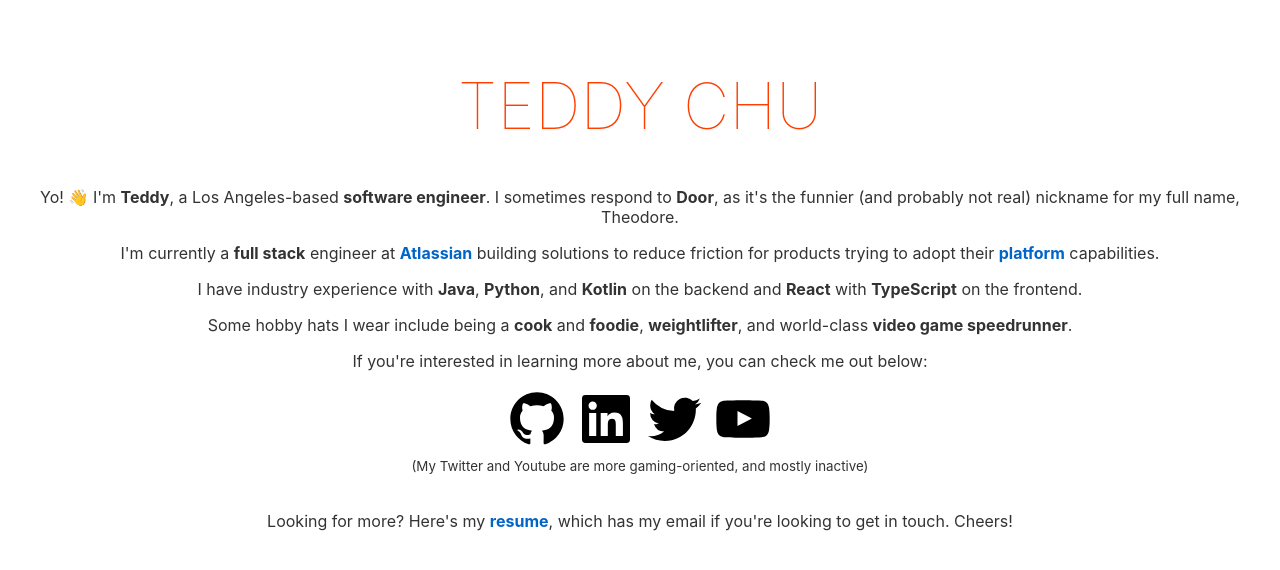
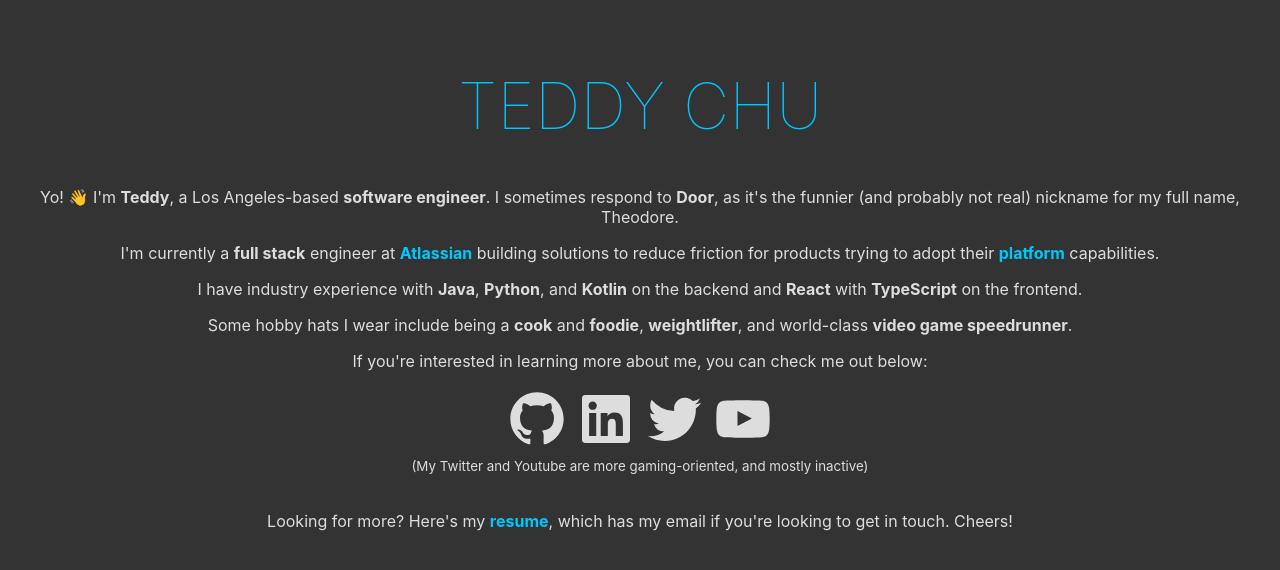
Before and after one commit to tedzchu/v2, a Svelte app: page / in a window 1280 px wide. Shown: the top 570 px of the page. Built offline with nearby package versions, Linux system fonts and the light colour scheme.

Commit message:
But make it dork

```diff
--- a/public/global.css
+++ b/public/global.css
@@ -1,11 +1,12 @@
 html, body {
+	background-color: #333;
 	position: relative;
 	width: 100%;
 	height: 100%;
 }
 
 body {
-	color: #333;
+	color: #ddd;
 	margin: 0;
 	padding: 8px;
 	box-sizing: border-box;
@@ -13,7 +14,7 @@ body {
 }
 
 a {
-	color: rgb(0,100,200);
+	color: #00c8ff;
 	text-decoration: none;
 }
 
@@ -22,7 +23,7 @@ a:hover {
 }
 
 a:visited {
-	color: rgb(0,80,160);
+	color: rgb(0, 110, 230);
 }
 
 label {
--- a/src/App.svelte
+++ b/src/App.svelte
@@ -59,7 +59,7 @@
   }
 
   h1 {
-    color: #ff3e00;
+    color: #00c6ff;
     text-transform: uppercase;
     font-size: 3em;
     font-weight: 100;
--- a/src/components/Icon.svelte
+++ b/src/components/Icon.svelte
@@ -8,22 +8,22 @@
     {
       box: 24,
       name: "github",
-      svg: `<g><path d="M12 2C6.477 2 2 6.477 2 12c0 4.419 2.865 8.166 6.839 9.489.5.09.682-.218.682-.484 0-.236-.009-.866-.014-1.699-2.782.602-3.369-1.34-3.369-1.34-.455-1.157-1.11-1.465-1.11-1.465-.909-.62.069-.608.069-.608 1.004.071 1.532 1.03 1.532 1.03.891 1.529 2.341 1.089 2.91.833.091-.647.349-1.086.635-1.337-2.22-.251-4.555-1.111-4.555-4.943 0-1.091.39-1.984 1.03-2.682-.103-.254-.447-1.27.097-2.646 0 0 .84-.269 2.75 1.025A9.548 9.548 0 0112 6.836c.85.004 1.705.114 2.504.336 1.909-1.294 2.748-1.025 2.748-1.025.546 1.376.202 2.394.1 2.646.64.699 1.026 1.591 1.026 2.682 0 3.841-2.337 4.687-4.565 4.935.359.307.679.917.679 1.852 0 1.335-.012 2.415-.012 2.741 0 .269.18.579.688.481A9.997 9.997 0 0022 12c0-5.523-4.477-10-10-10z"/></g>`,
+      svg: `<g><path fill="#dddddd" d="M12 2C6.477 2 2 6.477 2 12c0 4.419 2.865 8.166 6.839 9.489.5.09.682-.218.682-.484 0-.236-.009-.866-.014-1.699-2.782.602-3.369-1.34-3.369-1.34-.455-1.157-1.11-1.465-1.11-1.465-.909-.62.069-.608.069-.608 1.004.071 1.532 1.03 1.532 1.03.891 1.529 2.341 1.089 2.91.833.091-.647.349-1.086.635-1.337-2.22-.251-4.555-1.111-4.555-4.943 0-1.091.39-1.984 1.03-2.682-.103-.254-.447-1.27.097-2.646 0 0 .84-.269 2.75 1.025A9.548 9.548 0 0112 6.836c.85.004 1.705.114 2.504.336 1.909-1.294 2.748-1.025 2.748-1.025.546 1.376.202 2.394.1 2.646.64.699 1.026 1.591 1.026 2.682 0 3.841-2.337 4.687-4.565 4.935.359.307.679.917.679 1.852 0 1.335-.012 2.415-.012 2.741 0 .269.18.579.688.481A9.997 9.997 0 0022 12c0-5.523-4.477-10-10-10z"/></g>`,
     },
     {
       box: 24,
       name: "linkedin",
-      svg: `<g><path d="M19.7 3H4.3A1.3 1.3 0 003 4.3v15.4A1.3 1.3 0 004.3 21h15.4a1.3 1.3 0 001.3-1.3V4.3A1.3 1.3 0 0019.7 3zM8.339 18.338H5.667v-8.59h2.672v8.59zM7.004 8.574a1.548 1.548 0 11-.002-3.096 1.548 1.548 0 01.002 3.096zm11.335 9.764H15.67v-4.177c0-.996-.017-2.278-1.387-2.278-1.389 0-1.601 1.086-1.601 2.206v4.249h-2.667v-8.59h2.559v1.174h.037c.356-.675 1.227-1.387 2.526-1.387 2.703 0 3.203 1.779 3.203 4.092v4.711z"/></g>`,
+      svg: `<g><path fill="#dddddd" d="M19.7 3H4.3A1.3 1.3 0 003 4.3v15.4A1.3 1.3 0 004.3 21h15.4a1.3 1.3 0 001.3-1.3V4.3A1.3 1.3 0 0019.7 3zM8.339 18.338H5.667v-8.59h2.672v8.59zM7.004 8.574a1.548 1.548 0 11-.002-3.096 1.548 1.548 0 01.002 3.096zm11.335 9.764H15.67v-4.177c0-.996-.017-2.278-1.387-2.278-1.389 0-1.601 1.086-1.601 2.206v4.249h-2.667v-8.59h2.559v1.174h.037c.356-.675 1.227-1.387 2.526-1.387 2.703 0 3.203 1.779 3.203 4.092v4.711z"/></g>`,
     },
     {
       box: 24,
       name: "twitter",
-      svg: `<g><path d="M22.23 5.924a8.212 8.212 0 01-2.357.646 4.115 4.115 0 001.804-2.27 8.221 8.221 0 01-2.606.996 4.103 4.103 0 00-6.991 3.742 11.647 11.647 0 01-8.457-4.287 4.087 4.087 0 00-.556 2.063 4.1 4.1 0 001.825 3.415 4.09 4.09 0 01-1.859-.513v.052a4.104 4.104 0 003.292 4.023 4.099 4.099 0 01-1.853.07 4.11 4.11 0 003.833 2.85 8.236 8.236 0 01-5.096 1.756 8.33 8.33 0 01-.979-.057 11.617 11.617 0 006.29 1.843c7.547 0 11.675-6.252 11.675-11.675 0-.178-.004-.355-.012-.531a8.298 8.298 0 002.047-2.123z"/></g>`,
+      svg: `<g><path fill="#dddddd" d="M22.23 5.924a8.212 8.212 0 01-2.357.646 4.115 4.115 0 001.804-2.27 8.221 8.221 0 01-2.606.996 4.103 4.103 0 00-6.991 3.742 11.647 11.647 0 01-8.457-4.287 4.087 4.087 0 00-.556 2.063 4.1 4.1 0 001.825 3.415 4.09 4.09 0 01-1.859-.513v.052a4.104 4.104 0 003.292 4.023 4.099 4.099 0 01-1.853.07 4.11 4.11 0 003.833 2.85 8.236 8.236 0 01-5.096 1.756 8.33 8.33 0 01-.979-.057 11.617 11.617 0 006.29 1.843c7.547 0 11.675-6.252 11.675-11.675 0-.178-.004-.355-.012-.531a8.298 8.298 0 002.047-2.123z"/></g>`,
     },
     {
       box: 24,
       name: "youtube",
-      svg: `<g><path d="M21.8 8.001s-.195-1.378-.795-1.985c-.76-.797-1.613-.801-2.004-.847-2.799-.202-6.997-.202-6.997-.202h-.009s-4.198 0-6.997.202c-.39.047-1.242.051-2.003.847-.6.607-.795 1.985-.795 1.985S2 9.62 2 11.238v1.517c0 1.618.2 3.237.2 3.237s.195 1.378.795 1.985c.761.797 1.76.771 2.205.855 1.6.153 6.8.201 6.8.201s4.203-.006 7.001-.209c.391-.047 1.243-.051 2.004-.847.6-.607.795-1.985.795-1.985s.2-1.618.2-3.237v-1.517c0-1.618-.2-3.237-.2-3.237zM9.935 14.594l-.001-5.62 5.404 2.82-5.403 2.8z"/></g>`,
+      svg: `<g><path fill="#dddddd" d="M21.8 8.001s-.195-1.378-.795-1.985c-.76-.797-1.613-.801-2.004-.847-2.799-.202-6.997-.202-6.997-.202h-.009s-4.198 0-6.997.202c-.39.047-1.242.051-2.003.847-.6.607-.795 1.985-.795 1.985S2 9.62 2 11.238v1.517c0 1.618.2 3.237.2 3.237s.195 1.378.795 1.985c.761.797 1.76.771 2.205.855 1.6.153 6.8.201 6.8.201s4.203-.006 7.001-.209c.391-.047 1.243-.051 2.004-.847.6-.607.795-1.985.795-1.985s.2-1.618.2-3.237v-1.517c0-1.618-.2-3.237-.2-3.237zM9.935 14.594l-.001-5.62 5.404 2.82-5.403 2.8z"/></g>`,
     },
   ];
   let displayIcon = icons.find((e) => e.name === name);
```
